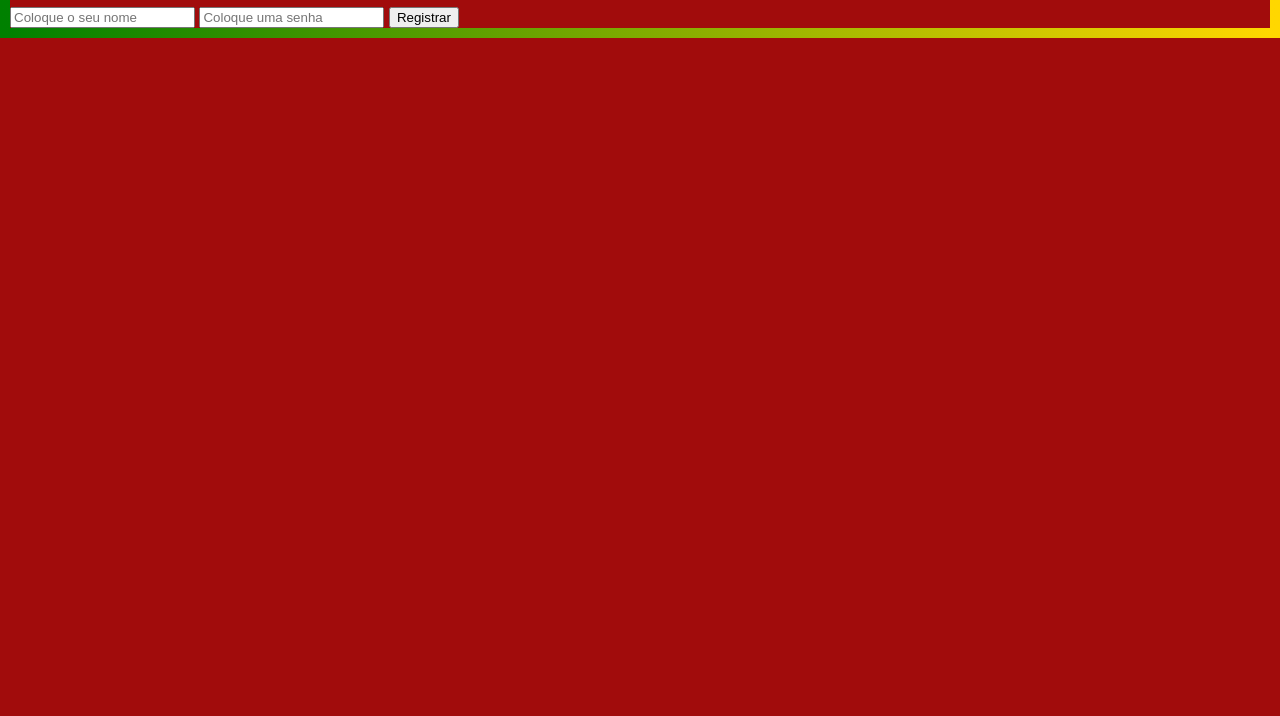
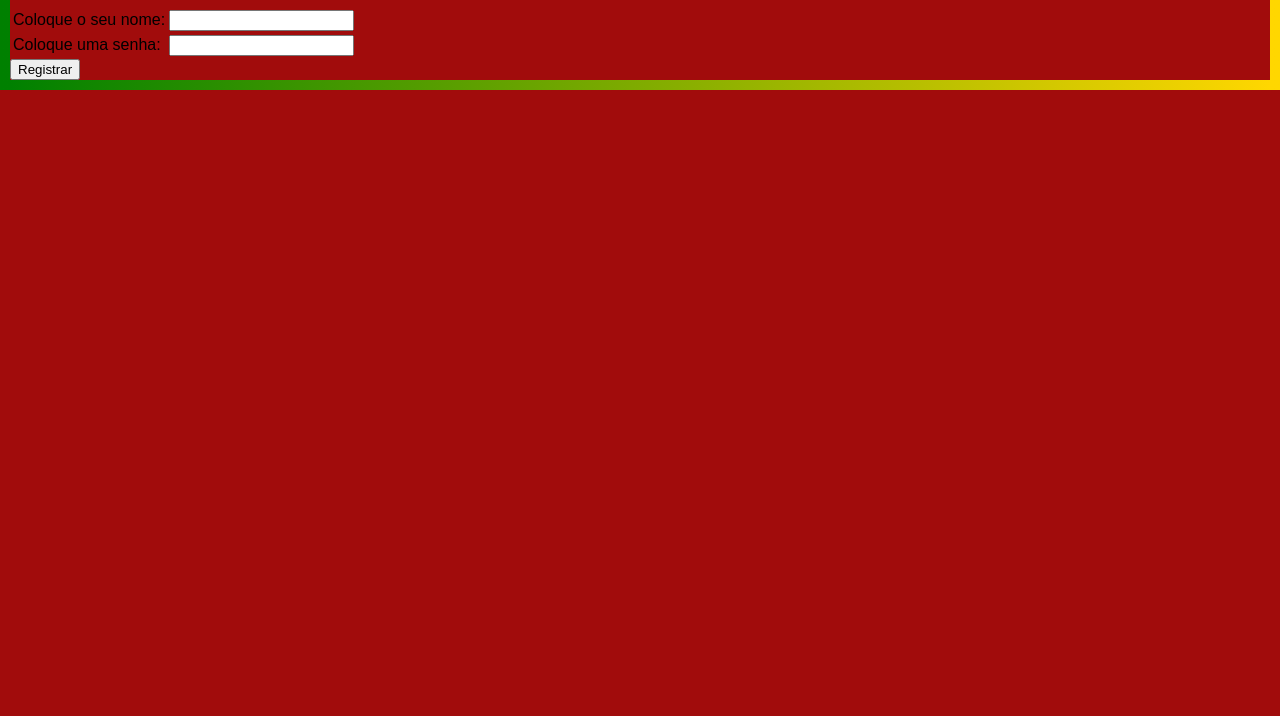
Before and after one commit to VitorNoe/secretfriend.github.io, a plain HTML site: page register.html in a window 1280 px wide. Shown: the part 84-800 px from the top of the page. Drawn offline with Linux system fonts and the light colour scheme.

Commit message:
Update register.html

```diff
--- a/register.html
+++ b/register.html
@@ -3,15 +3,25 @@
 <head>
     <meta charset="UTF-8">
     <meta name="viewport" content="width=device-width, initial-scale=1.0">
-    <title>Registrar</title>
+    <title>Registrar 🎅</title>
     <link rel="stylesheet" href="style.css">
 </head>
 <body>
     <div class="container">
         <h1>Registrar 🎅</h1>
-        <input type="text" id="nameInput" placeholder="Coloque o seu nome" required>
-        <input type="password" id="passwordInput" placeholder="Coloque uma senha" required>
-        <button id="registerBtn">Registrar</button>
+        <form id="registerForm">
+            <table>
+                <tr>
+                    <td><label for="nameInput">Coloque o seu nome:</label></td>
+                    <td><input type="text" id="nameInput" required></td>
+                </tr>
+                <tr>
+                    <td><label for="passwordInput">Coloque uma senha:</label></td>
+                    <td><input type="password" id="passwordInput" required></td>
+                </tr>
+            </table>
+            <button type="submit" id="registerBtn">Registrar</button>
+        </form>
     </div>
     <div id="snow-container"></div>
     <script src="script.js"></script>
```
